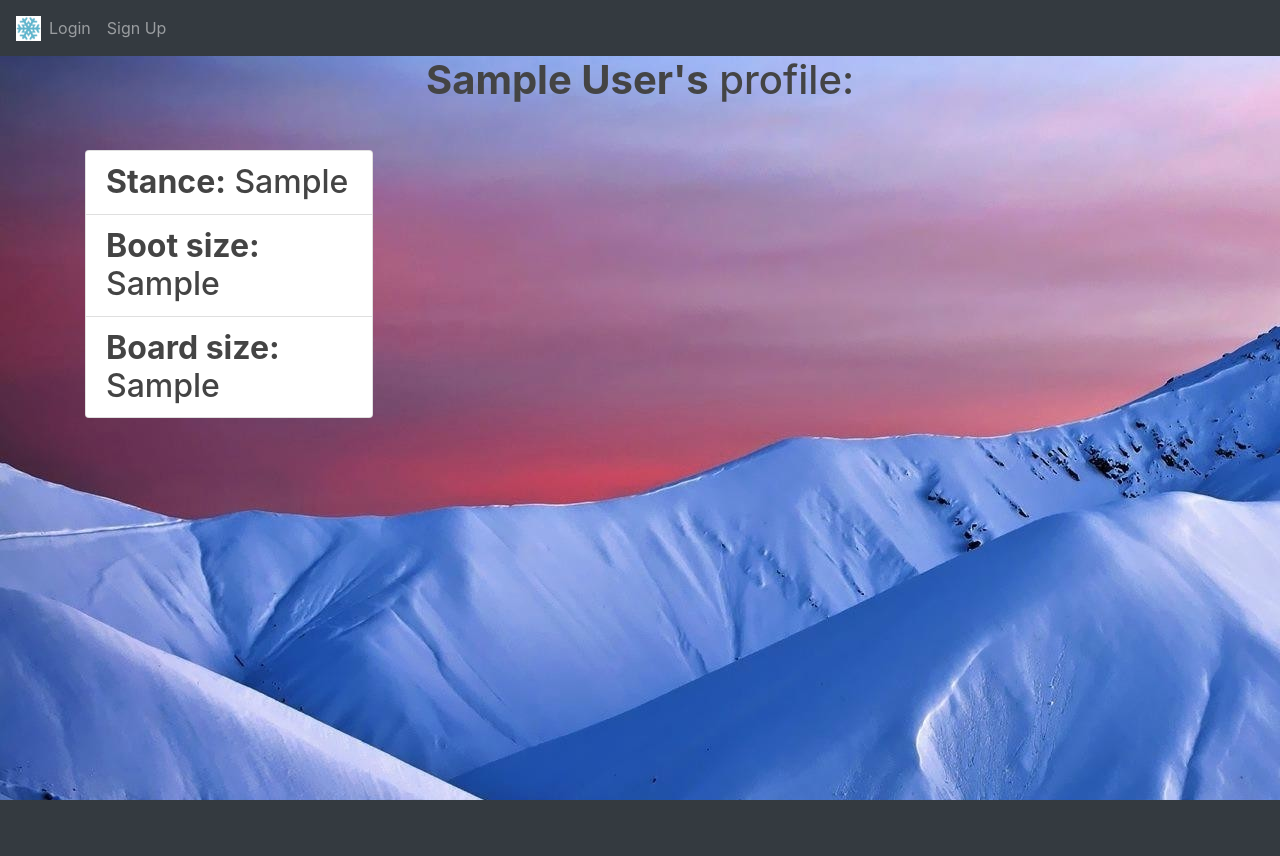
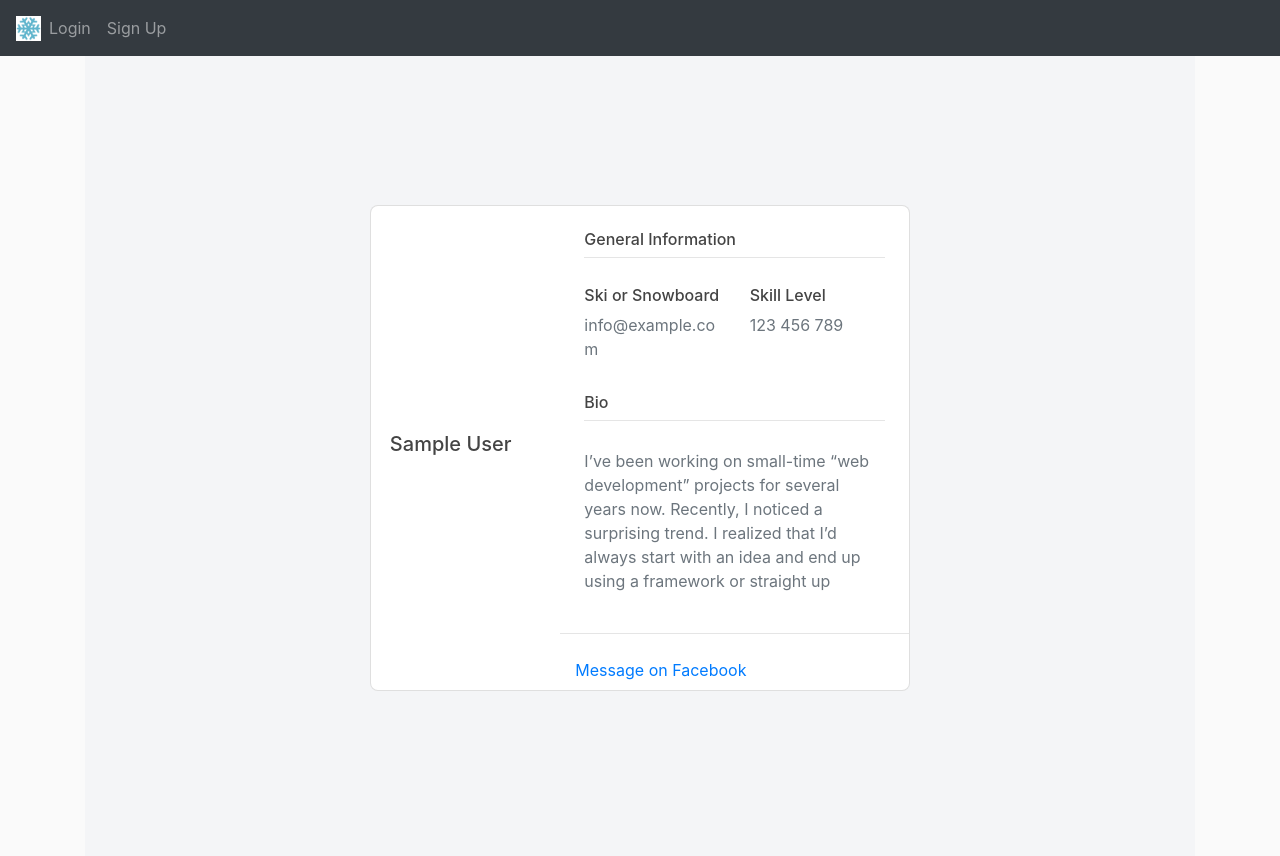
Before and after one commit to halfgreen12/tahoesnowrides.com, a Flask app: template website/templates/user_profile.html in a window 1280 px wide. Before the commit the page ends 800 px from the top, so only its background shows below. Run offline with Flask 2, Linux system fonts and the light colour scheme; the template is opened without the code that fills it: values that come from a table or form of the project are taken from there, others are empty; tables that the repository leaves empty hold one stand-in row (values such as "Sample post"); some libraries are stand-ins or nearby versions.

Commit message:
updated user profile page layout.

```diff
--- a/website/templates/user_profile.html
+++ b/website/templates/user_profile.html
@@ -2,23 +2,75 @@
 {% block title %} Home {% endblock %}
 
 {% block content %}
-<style>
-body  {
-  background-image: url("static/images/snow-mountain.jpg");
-}
-</style>
-<h1 align="center">
-    <div class="h2">
-			<h1><strong>{{ user_clicked_on.full_name }}'s</strong> profile:</h1>
-			<br>
-			<div class="card" style="width: 18rem;" align="left">
-			  <ul class="list-group list-group-flush">
-				<li class="list-group-item"><strong>Stance:</strong> {{ user_clicked_on.stance }}</li>
-				<li class="list-group-item"><strong>Boot size:</strong> {{ user_clicked_on.boot_size }}</li>
-				<li class="list-group-item"><strong>Board size:</strong> {{ user_clicked_on.board_size }}</li>
-			  </ul>
-			</div>
-			<br>
-	</div>
-</h1>
+<!--<style>-->
+<!--body  {-->
+<!--  background-image: url("static/images/snow-mountain.jpg");-->
+<!--}-->
+<!--</style>-->
+<!--<h1 align="center">-->
+<!--    <div class="h2">-->
+<!--			<h1><strong>{{ user_clicked_on.full_name }}'s</strong> profile:</h1>-->
+<!--			<br>-->
+<!--			<div class="card" style="width: 18rem;" align="left">-->
+<!--			  <ul class="list-group list-group-flush">-->
+<!--				<li class="list-group-item"><strong>Stance:</strong> {{ user_clicked_on.stance }}</li>-->
+<!--				<li class="list-group-item"><strong>Boot size:</strong> {{ user_clicked_on.boot_size }}</li>-->
+<!--				<li class="list-group-item"><strong>Board size:</strong> {{ user_clicked_on.board_size }}</li>-->
+<!--			  </ul>-->
+<!--			</div>-->
+<!--			<br>-->
+<!--	</div>-->
+<!--</h1>-->
+
+
+<section class="vh-100" style="background-color: #f4f5f7;">
+<!--  <div class="container py-5 h-100">-->
+    <div class="row d-flex justify-content-center align-items-center h-100">
+      <div class="col col-lg-6 mb-4 mb-lg-0">
+        <div class="card mb-3" style="border-radius: .5rem;">
+          <div class="row g-0">
+            <div class="col-md-4 mt-8 align-self-center text-center">
+
+              <h5>{{ user_clicked_on.full_name }}</h5>
+
+            </div>
+            <div class="col-md-8">
+              <div class="card-body p-4">
+                <h6>General Information</h6>
+                <hr class="mt-0 mb-4">
+                <div class="row pt-1">
+                  <div class="col-6 mb-3">
+                    <h6>Ski or Snowboard</h6>
+                    <p class="text-muted">info@example.com</p>
+                  </div>
+                  <div class="col-6 mb-3">
+                    <h6>Skill Level</h6>
+                    <p class="text-muted">123 456 789</p>
+                  </div>
+                </div>
+                <h6>Bio</h6>
+                <hr class="mt-0 mb-4">
+                <div class="row pt-1">
+                  <div class="col">
+                    <p class="text-muted">I’ve been working on small-time “web development” projects for several years now. Recently, I noticed a surprising trend. I realized that I’d always start with an idea and end up using a framework or straight up </p>
+                  </div>
+                  </div>
+                </div>
+              <hr class="mt-0 mb-4">
+              <div class="col mb-2">
+              <a href="#!">Message on Facebook</a>
+
+                </div>
+                <div class="d-flex justify-content-start">
+                </div>
+              </div>
+            </div>
+          </div>
+        </div>
+      </div>
+    </div>
+<!--  </div>-->
+</section>
+
+
 {% endblock %}
```
